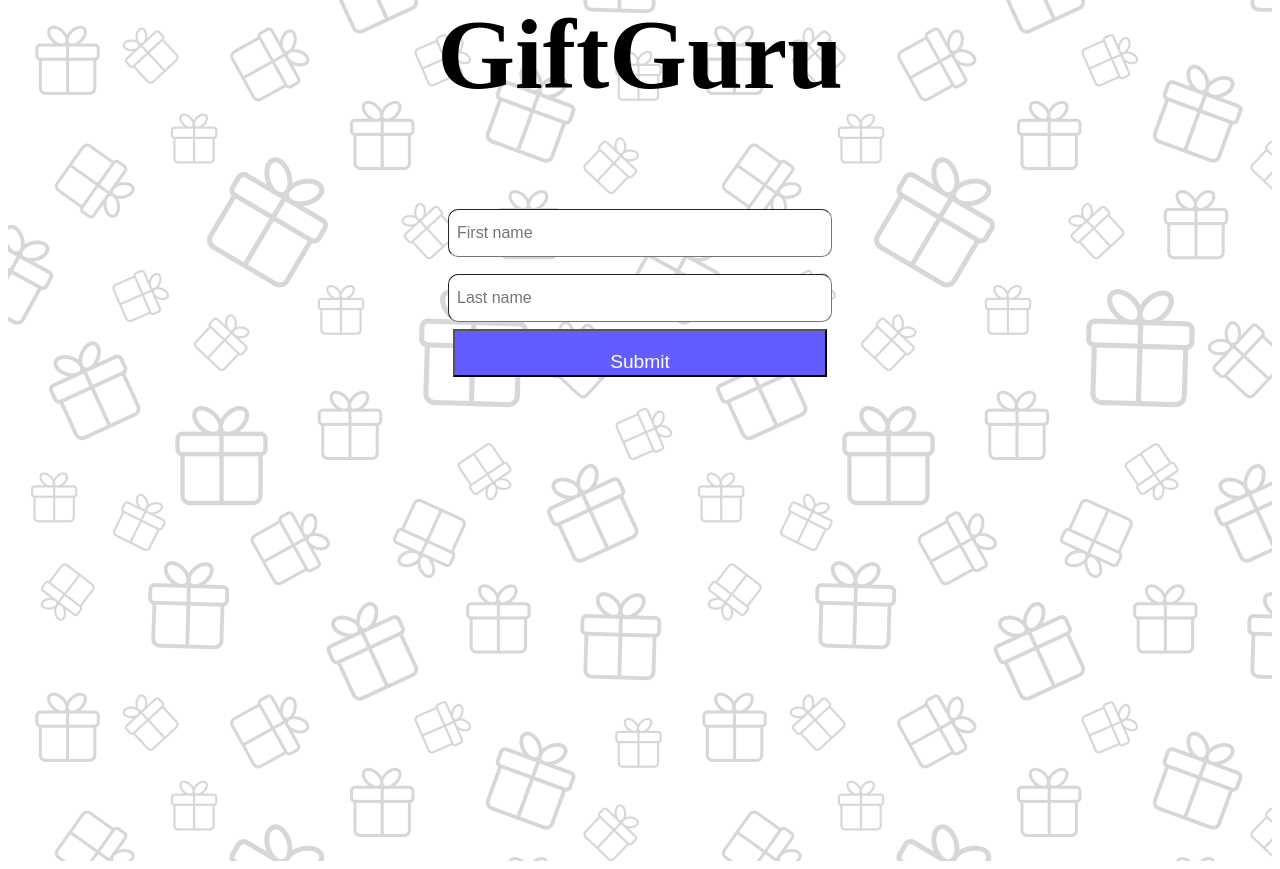
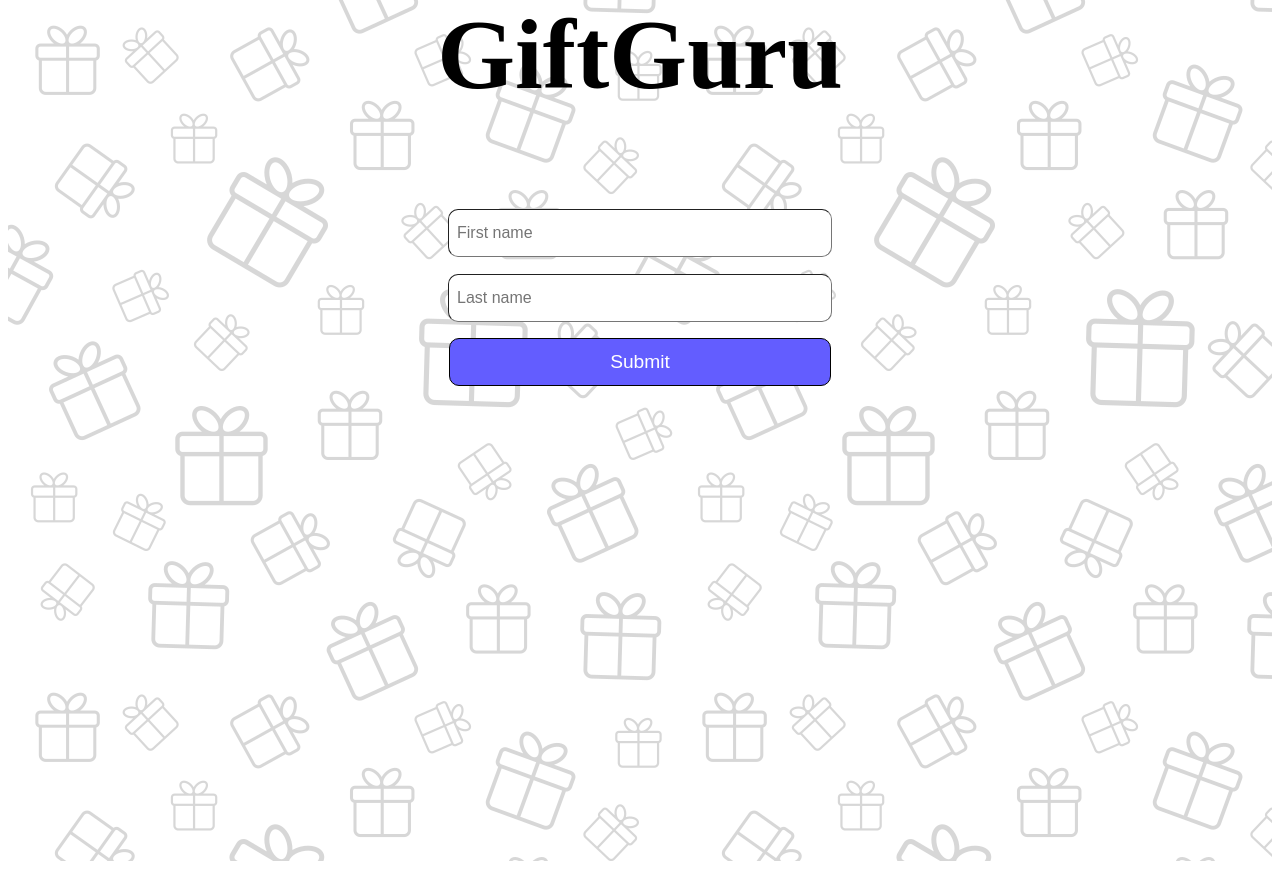
Before and after one commit to vatsalbora/GiftGuru, a React (Create React App) app: page /home in a window 1280 px wide. Built offline with nearby package versions, Linux system fonts and the light colour scheme.

Commit message:
Submit button design change

```diff
--- a/src/components/home.js
+++ b/src/components/home.js
@@ -4,10 +4,13 @@ import styled from 'styled-components';
 import { Link } from 'react-router-dom'
 
 const Button = styled.button`
-  padding: 20px 155px;
-  outline: 0;
+  padding: 20px 160px;
   cursor: pointer;
   font-size: 26px;
+  border-radius: 10px;
+  border: 1px solid black;
+  display: inline-flex;
+  align-items: center;
 `
 
 function Home() {
--- a/src/components/requirements.js
+++ b/src/components/requirements.js
@@ -4,12 +4,14 @@ import styled from 'styled-components';
 import { Link } from 'react-router-dom'
 
 const Button = styled.button`
-  padding: 20px 155px;
-  outline: 0;
+  padding: 20px 160px;
   cursor: pointer;
   font-size: 26px;
+  border-radius: 10px;
+  border: 1px solid black;
+  display: inline-flex;
+  align-items: center;
 `
-
 
 function Requirements() {
   return (
```
